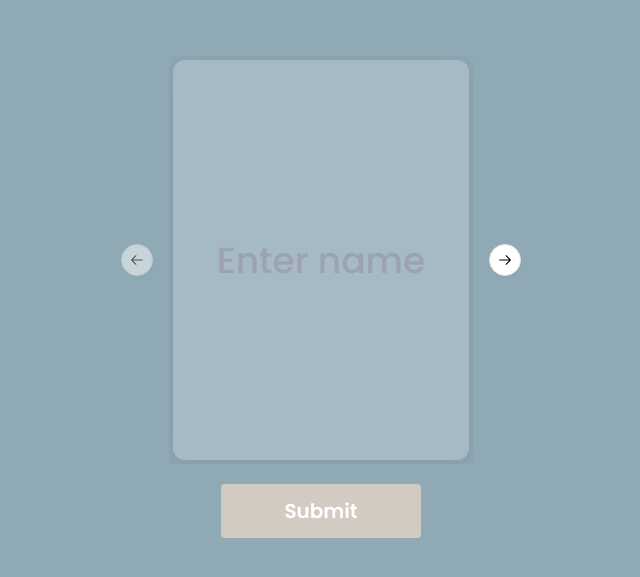
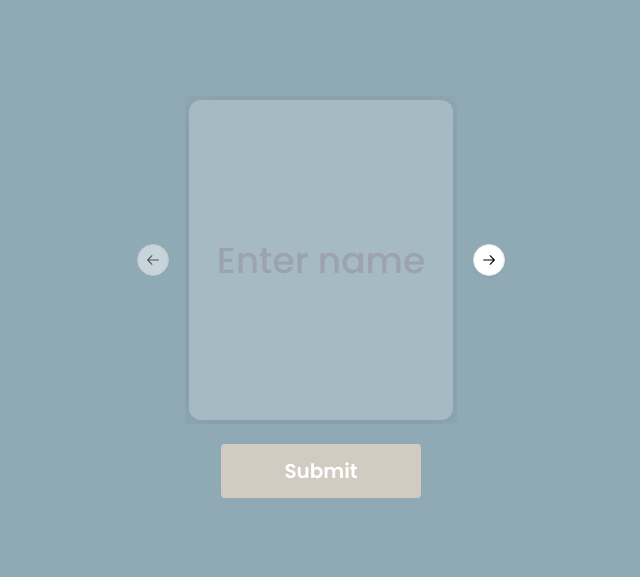
Before and after one commit to SalmanGits/link-sharing-fe, a React (Vite) app: page /form/1 in a window 1280 px wide. Shown: the part 103-680 px from the top of the page, without its empty margins (319-959 px from the left). Built offline with nearby package versions, Linux system fonts and the light colour scheme.

Commit message:
fixing card

```diff
--- a/src/App.css
+++ b/src/App.css
@@ -350,7 +350,7 @@ textarea {
   color: #fff;
 
 
-  height: 50vh;
+  height: 40vh;
   display: flex;
   justify-content:center;
   box-shadow: 0 4px 30px rgba(0, 0, 0, 0.1) !important;
@@ -358,5 +358,5 @@ textarea {
 
 }
 .small-car{
-  max-width: 19rem !important;
+  max-width: 17rem !important;
 }
```
